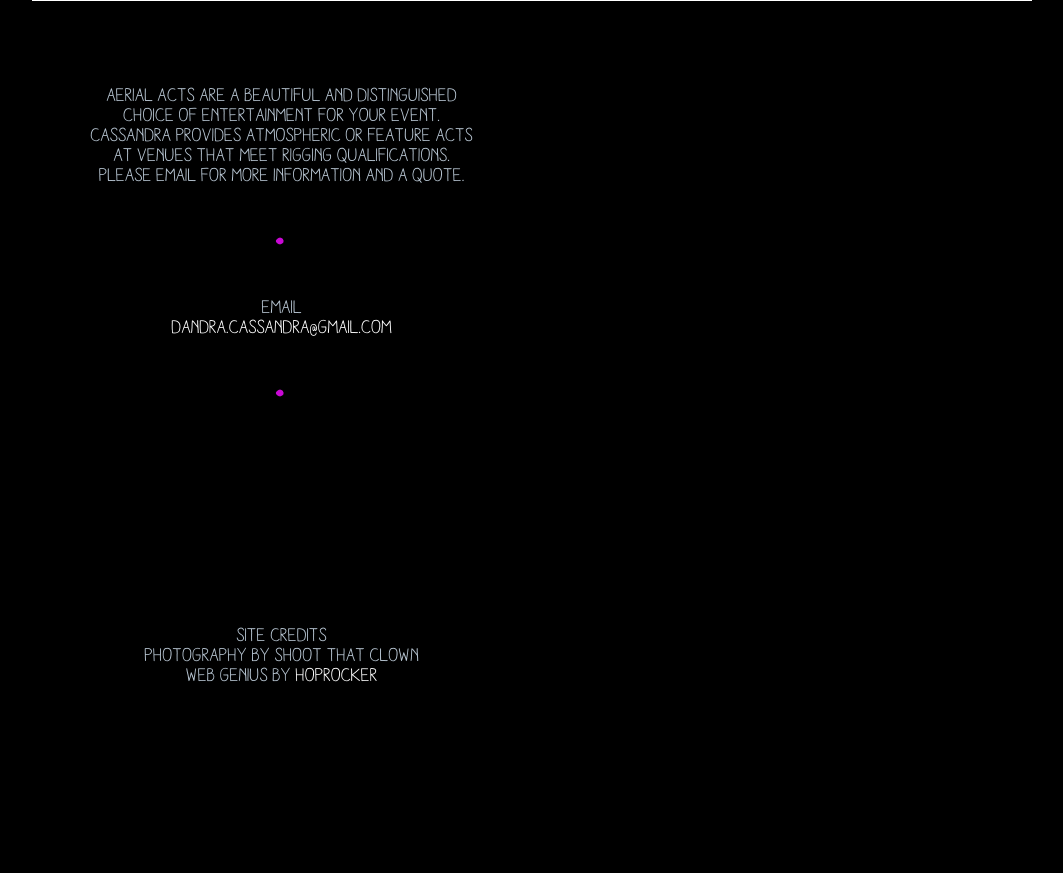
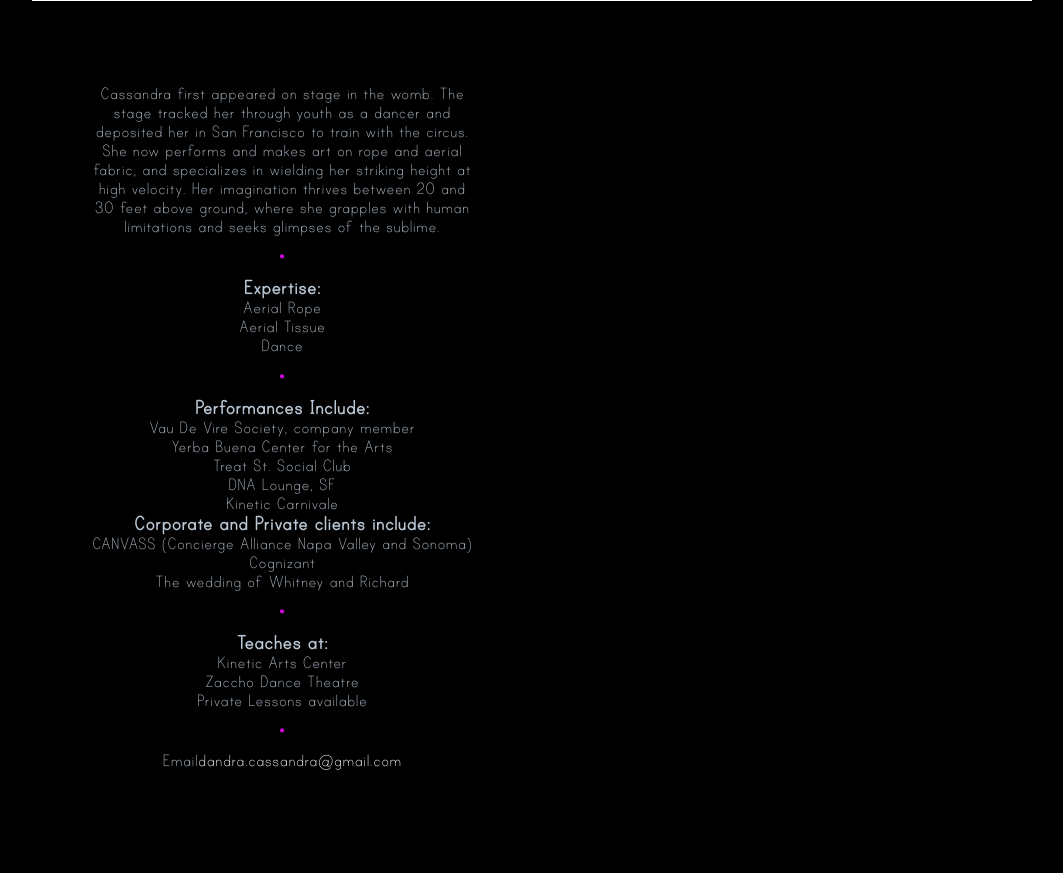
Before and after one commit to aerialist-sf/website-source, a Flask app: template templates/bio.html in a window 1280 px wide. Shown: the whole page, without its empty margins (108-1171 px from the left). Run offline with Flask 2, Linux system fonts and the light colour scheme; the template is opened without the code that fills it, so the values that code supplies are empty; some libraries are stand-ins or nearby versions.

Commit message:
update bio page w/ new text

```diff
--- a/static/site.css
+++ b/static/site.css
@@ -32,7 +32,7 @@ body {
   margin: 0;
   background-color: #000;
   color: rgb(186, 200, 213);
-  font-family: Aracne;
+  font-family: PrintClearly;
   font-size: 14pt;
 }
 body.isModal {
@@ -44,6 +44,17 @@ a {
 p {
   margin: .5em 0;
   padding: 0 3em;
+}
+ul {
+  padding: 0;
+  margin: 0;
+  list-style: none;
+}
+ul li {
+  padding: 0;
+}
+h3 {
+  margin: 0;
 }
 
 /* structure */
@@ -94,6 +105,7 @@ ul#navbar {
   list-style: none;
   border-bottom: 1px solid #fff;
   margin: 0 0 1em 0;
+  font-family: Aracne;
 }
 
 ul#navbar li a,
@@ -146,7 +158,8 @@ ul#navbar li.active a {
 .bigdot span {
   color: rgb(201, 9, 213);
   font-size: 5em;
-  line-height: 1em;
+  line-height: .2em;
+  vertical-align: -22px;
 }
 
 body.page-contact {
@@ -192,15 +205,15 @@ body.page-contact {
   padding: 0 2.5em;
   list-style: lower-roman;
 }
+#book-dialog .content p,
 #book-dialog .content ul li {
-  margin-bottom: 1em;
+  margin-bottom: 2em;
 }
 
 .ui-dialog {
   z-index: 10;
   background-color: #000;
   border: rgb(201, 9, 213) 4px solid;
-  font-family: CaviarDreams;
   -webkit-border-radius: 15px;
   -moz-border-radius: 15px;
   -o-border-radius: 15px;
@@ -242,7 +255,6 @@ body.page-contact {
 /* ]]] book-an-aerialist overlay */
 
 #site-credits {
-  font-family: PrintClearly;
   position: absolute;
   margin: 0 auto;
   top: -50px;
--- a/templates/_base.html
+++ b/templates/_base.html
@@ -22,14 +22,14 @@
       </div>
       <div id="book-dialog" title="Guide to Booking an Aerialist">
         <div class="content">
-          <p>Thinking of having an aerialist at your event? You're brilliant.  Here are a few pointers on how to make it happen.  </p>
+          <p>Thinking of having an aerialist at your event? Here are a few pointers.</p>
 
           <ul>
-            <li>What are you looking for? Cassandra can provide a feature act to a single piece of music, or ambient performance that sets a mood and lasts longer.  For an evening of entertainment, Cassandra can also organize multiple performers.</li>
-            <li>Aerial acts require a safe rigging point.  This requires access to the ceiling, an exposed structural beam (or professionally installed rigging point), and a minimum ceiling height of 18' for tissu or 20' for rope.  For outdoor performances, please contact Cassandra for more information.</li>
+            <li>Cassandra can provide a feature act to a single piece of music, or ambient performance that sets a mood and lasts longer.  For an evening of entertainment, Cassandra can also organize multiple performers.</li>
+            <li>Aerial acts require a safe rigging point.  This means access to the ceiling, an exposed structural beam (or professionally installed rigging point), and a minimum ceiling height of 18' for tissu or 20' for rope.  For outdoor performances, please contact for more information.</li>
           </ul>
 
-          <p>Contact Cassandra for more information and a quote!</p>
+          <p>Email Cassandra for more information and a quote.</p>
 
           <p style="text-align: center;"><a href="mailto:dandra.cassandra@gmail.com">dandra.cassandra@gmail.com</a></p>
         </div>
--- a/templates/bio.html
+++ b/templates/bio.html
@@ -2,20 +2,41 @@
 
 {% block content %}
 <div class="half-col centered first">
-  <p>Aerial acts are a beautiful and distinguished choice of entertainment For your event.  Cassandra provides atmospheric or feature acts at Venues that meet rigging qualifications.  Please email for more information and a quote.</p>
+  <p>Cassandra first appeared on stage in the womb.  The stage tracked her through youth as a dancer and deposited her in San Francisco to train with the circus.  She now performs and makes art on rope and aerial fabric, and specializes in wielding her striking height at high velocity.  Her imagination thrives between 20 and 30 feet above ground, where she grapples with human limitations and seeks glimpses of the sublime.</p>
   <p class="bigdot"><span>&middot;</span></p>
-  <p>Email<br/><a href="mailto:dandra.cassandra@gmail.com">dandra.cassandra@gmail.com</a></p>
+  <h3>Expertise:</h3>
+  <ul>
+    <li>Aerial Rope</li>
+    <li>Aerial Tissue</li>
+    <li>Dance</li>
+  </ul>
+
   <p class="bigdot"><span>&middot;</span></p>
-  <p>&nbsp;</p>
-  <p>&nbsp;</p>
-  <p>&nbsp;</p>
-  <p>&nbsp;</p>
-  <p>&nbsp;</p>
-  <p>&nbsp;</p>
-  <p>SITE CREDITS<br/>
-  Photography by Shoot That Clown<br/>
-  Web genius by <a href="http://www.hoprocker.net/">hoprocker</a><br/>
-  </p>
+  <h3>Performances Include:</h3>
+  <ul>
+    <li>Vau De Vire Society, company member</li>
+    <li>Yerba Buena Center for the Arts</li>
+    <li>Treat St. Social Club</li>
+    <li>DNA Lounge, SF</li>
+    <li>Kinetic Carnivale</li>
+  </ul>
+
+  <h3>Corporate and Private clients include:</h3>
+  <ul>
+    <li>CANVASS (Concierge Alliance Napa Valley and Sonoma)</li>
+    <li>Cognizant</li>
+    <li>The wedding of Whitney and Richard</li>
+  </ul>
+
+  <p class="bigdot"><span>&middot;</span></p>
+  <h3>Teaches at: </h3>
+  <ul>
+    <li>Kinetic Arts Center</li>
+    <li>Zaccho Dance Theatre</li>
+    <li>Private Lessons available</li>
+  </ul>
+  <p class="bigdot"><span>&middot;</span></p>
+  <p>Email&nbsp;&nbsp;<a href="mailto:dandra.cassandra@gmail.com">dandra.cassandra@gmail.com</a></p>
 </div>
 <div class="half-col">
   &nbsp;
--- a/templates/index.html
+++ b/templates/index.html
@@ -20,7 +20,6 @@
   </div>
   {#
   <div class="bio-unit">
-    Cassandra first appeared on stage in the womb.  The stage tracked her through youth as a dancer and deposited her in San Francisco to train with the circus.  She now performs and makes art on rope and aerial fabric, and specializes in wielding her striking height at high velocity.  Her imagination thrives between 20 and 30 feet above ground, where she grapples with human limitations and seeks glimpses of the sublime.
   </div>#}
 </div>
 <div id="site-credits">
```
